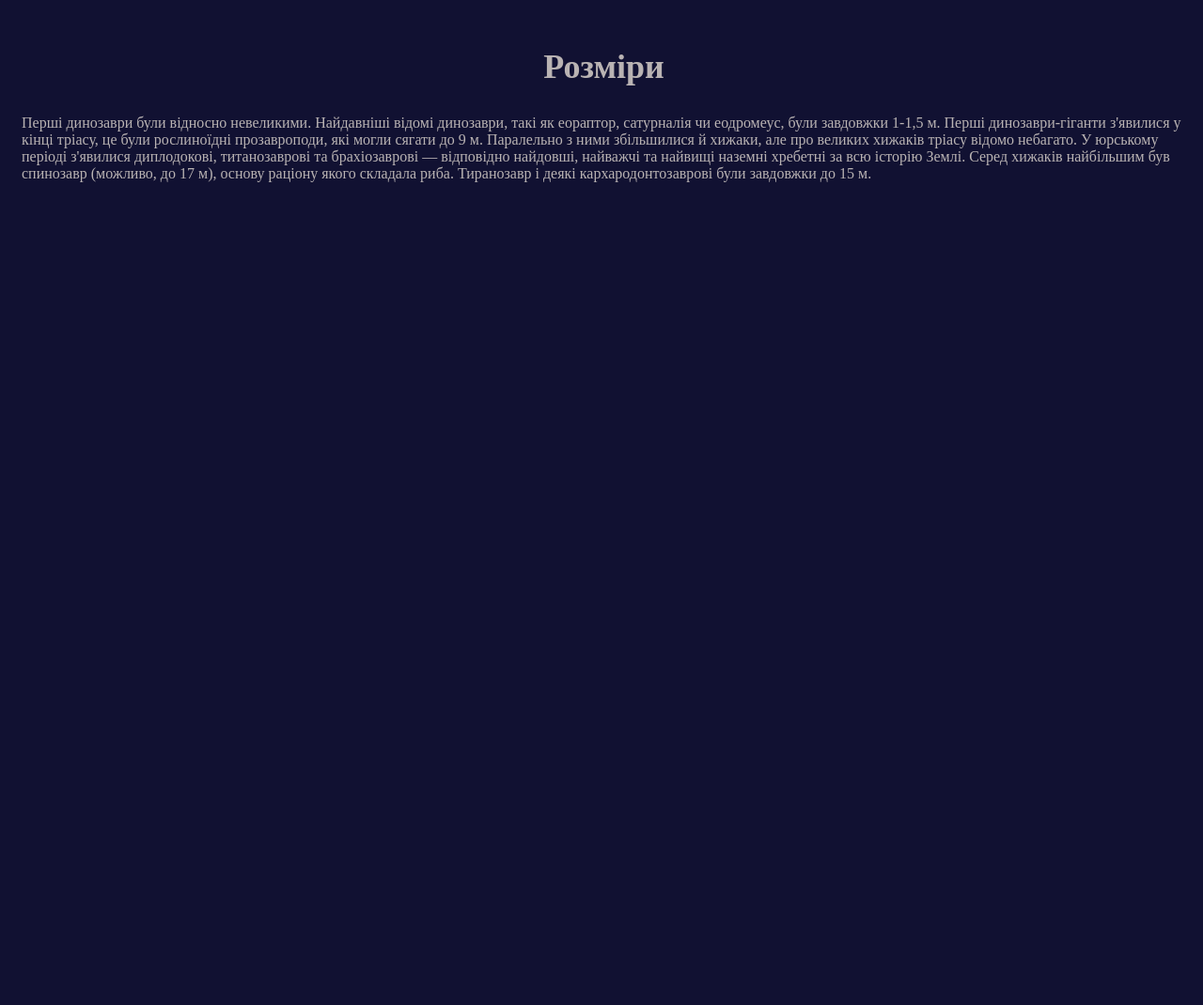
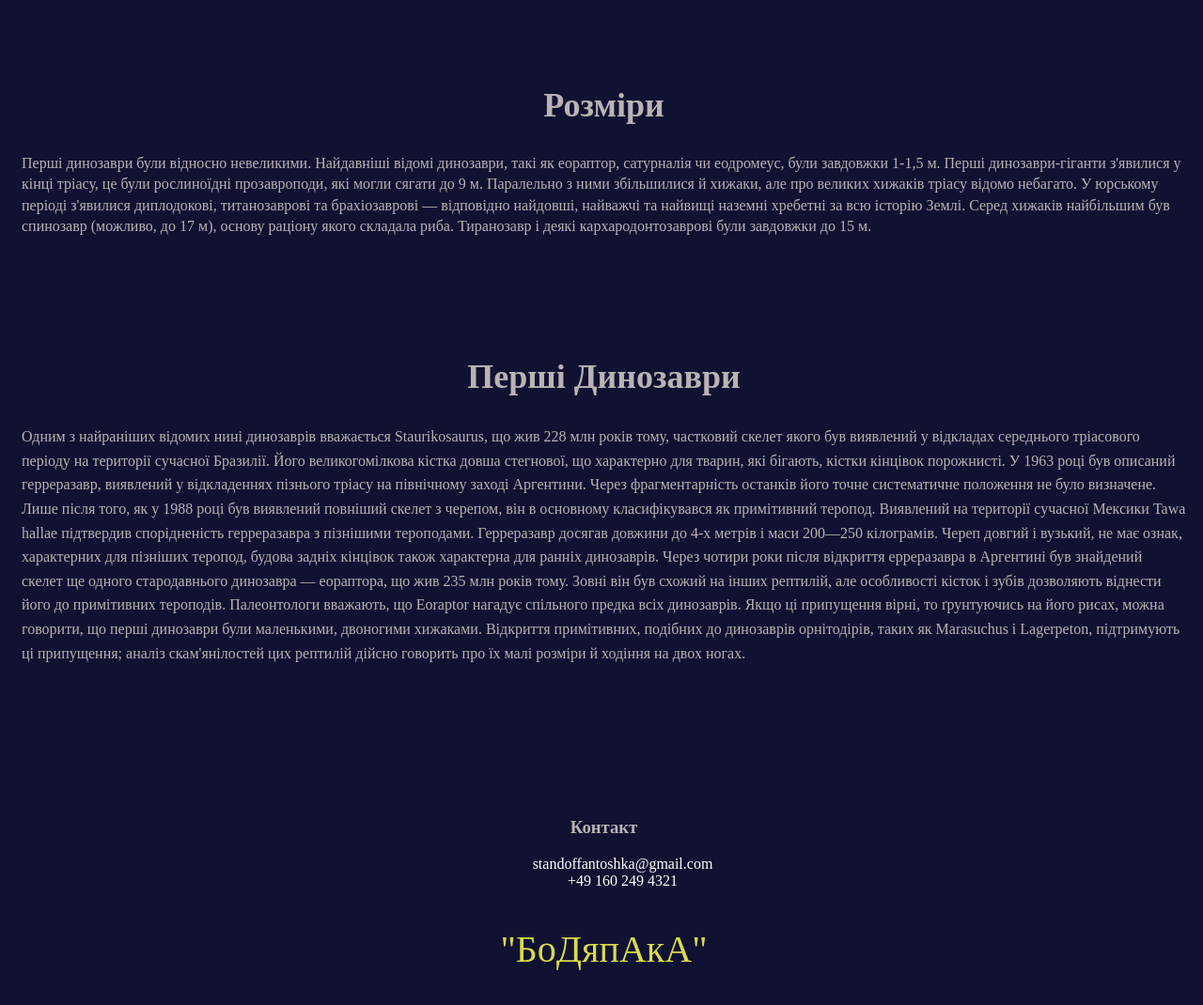
Before and after one commit to Anonymusm/dinosaur, a plain HTML site: page index.html in a window 1280 px wide. Shown: the part 1022-2092 px from the top of the page at 94% size. Before the commit the page ends 1322 px from the top, so only its background shows below. Drawn offline with Linux system fonts and the light colour scheme.

Commit message:
update style.css

```diff
--- a/css/style.css
+++ b/css/style.css
@@ -65,3 +65,25 @@ a:hover {
   text-align: center;
   font-size: 36px;
 }
+
+.dinosaur-text {
+  line-height: 1.4;
+}
+
+.first-dinosaurs {
+  padding-bottom: 127px;
+}
+
+.first-dinosaurs-title {
+  text-align: center;
+  font-size: 36px;
+}
+
+.first-dinosaurs-text {
+  line-height: 1.6;
+}
+
+.footer-wrapper {
+  text-align: center;
+  width: 100%;
+}
--- a/index.html
+++ b/index.html
@@ -15,8 +15,9 @@
   <body>
     <header class="header">
       <div class="container">
-        <p class="logo">"БОДЯпРІВєт"</p>
+        <p class="logo">"БоДяпРіВєТ"</p>
         <div class="header-wrapper">
+          <h3 class="header-title">Контакт</h3>
           <ul class="header-list">
             <li class="header-item">
               <a href="mailto:standoffantoshka@gmail.com" class="header-link"
@@ -103,6 +104,59 @@
           </p>
         </div>
       </section>
+      <section class="first-dinosaurs">
+        <div class="container">
+          <h2 class="first-dinosaurs-title">Перші Динозаври</h2>
+          <p class="first-dinosaurs-text">
+            Одним з найраніших відомих нині динозаврів вважається
+            Staurikosaurus, що жив 228 млн років тому, частковий скелет якого
+            був виявлений у відкладах середнього тріасового періоду на території
+            сучасної Бразилії. Його великогомілкова кістка довша стегнової, що
+            характерно для тварин, які бігають, кістки кінцівок порожнисті. У
+            1963 році був описаний герреразавр, виявлений у відкладеннях
+            пізнього тріасу на північному заході Аргентини. Через
+            фрагментарність останків його точне систематичне положення не було
+            визначене. Лише після того, як у 1988 році був виявлений повніший
+            скелет з черепом, він в основному класифікувався як примітивний
+            теропод. Виявлений на території сучасної Мексики Tawa hallae
+            підтвердив спорідненість герреразавра з пізнішими тероподами.
+            Герреразавр досягав довжини до 4-х метрів і маси 200—250 кілограмів.
+            Череп довгий і вузький, не має ознак, характерних для пізніших
+            теропод, будова задніх кінцівок також характерна для ранніх
+            динозаврів. Через чотири роки після відкриття ерреразавра в
+            Аргентині був знайдений скелет ще одного стародавнього динозавра —
+            еораптора, що жив 235 млн років тому. Зовні він був схожий на інших
+            рептилій, але особливості кісток і зубів дозволяють віднести його до
+            примітивних тероподів. Палеонтологи вважають, що Eoraptor нагадує
+            спільного предка всіх динозаврів. Якщо ці припущення вірні, то
+            ґрунтуючись на його рисах, можна говорити, що перші динозаври були
+            маленькими, двоногими хижаками. Відкриття примітивних, подібних до
+            динозаврів орнітодірів, таких як Marasuchus і Lagerpeton,
+            підтримують ці припущення; аналіз скам'янілостей цих рептилій дійсно
+            говорить про їх малі розміри й ходіння на двох ногах.
+          </p>
+        </div>
+      </section>
     </main>
+    <header class="footer">
+      <div class="container">
+        <div class="footer-wrapper">
+          <h3 class="footer-title">Контакт</h3>
+          <ul class="footer-list">
+            <li class="footer-item">
+              <a href="mailto:standoffantoshka@gmail.com" class="footer-link"
+                >standoffantoshka@gmail.com</a
+              >
+            </li>
+            <li class="footer-item">
+              <a href="tel:+491602494321" class="footer-link"
+                >+49 160 249 4321</a
+              >
+            </li>
+          </ul>
+          <p class="logo">"БоДяпАкА"</p>
+        </div>
+      </div>
+    </header>
   </body>
 </html>
```
Lines whose indentation alone changed are shown as unchanged.
